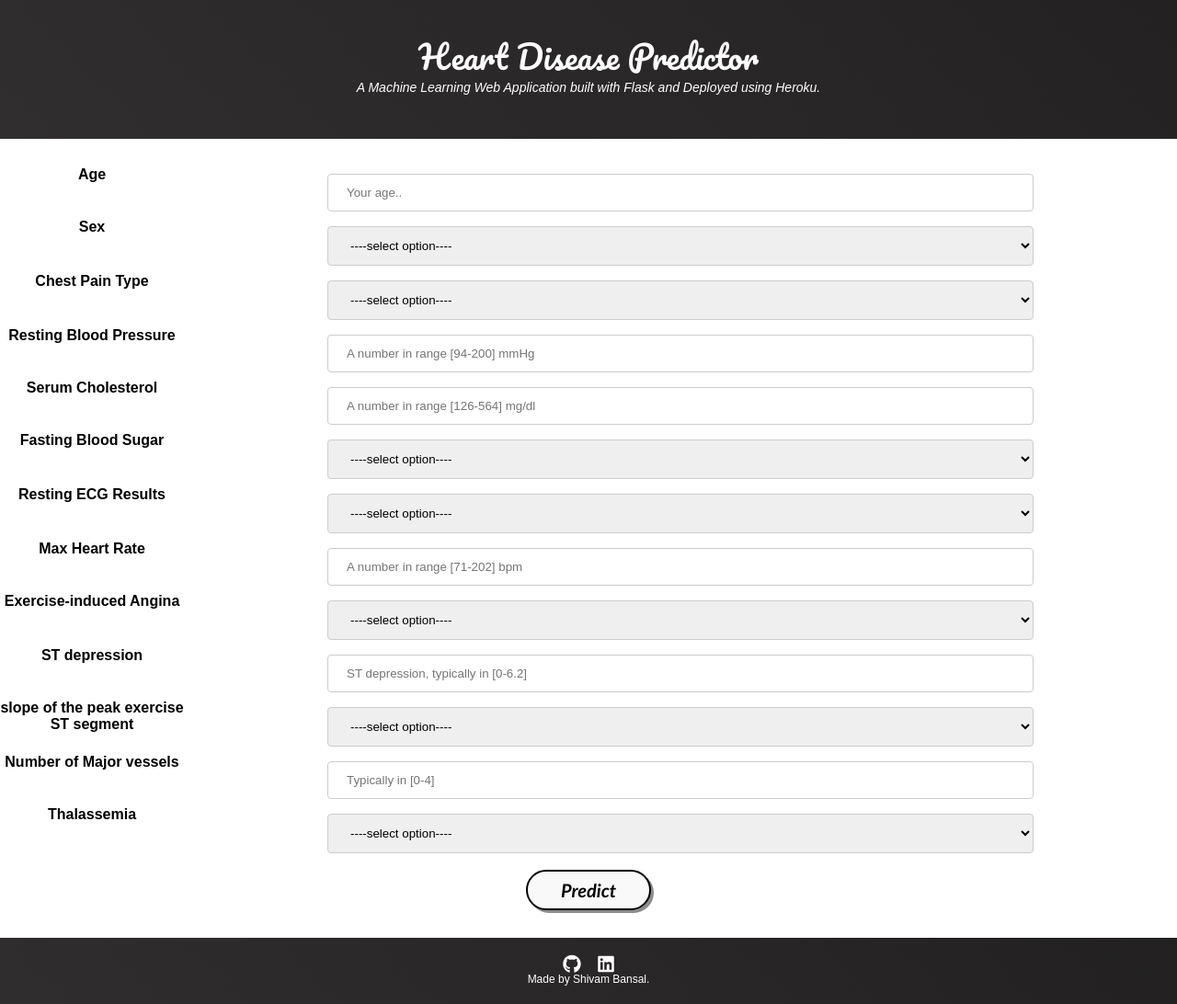
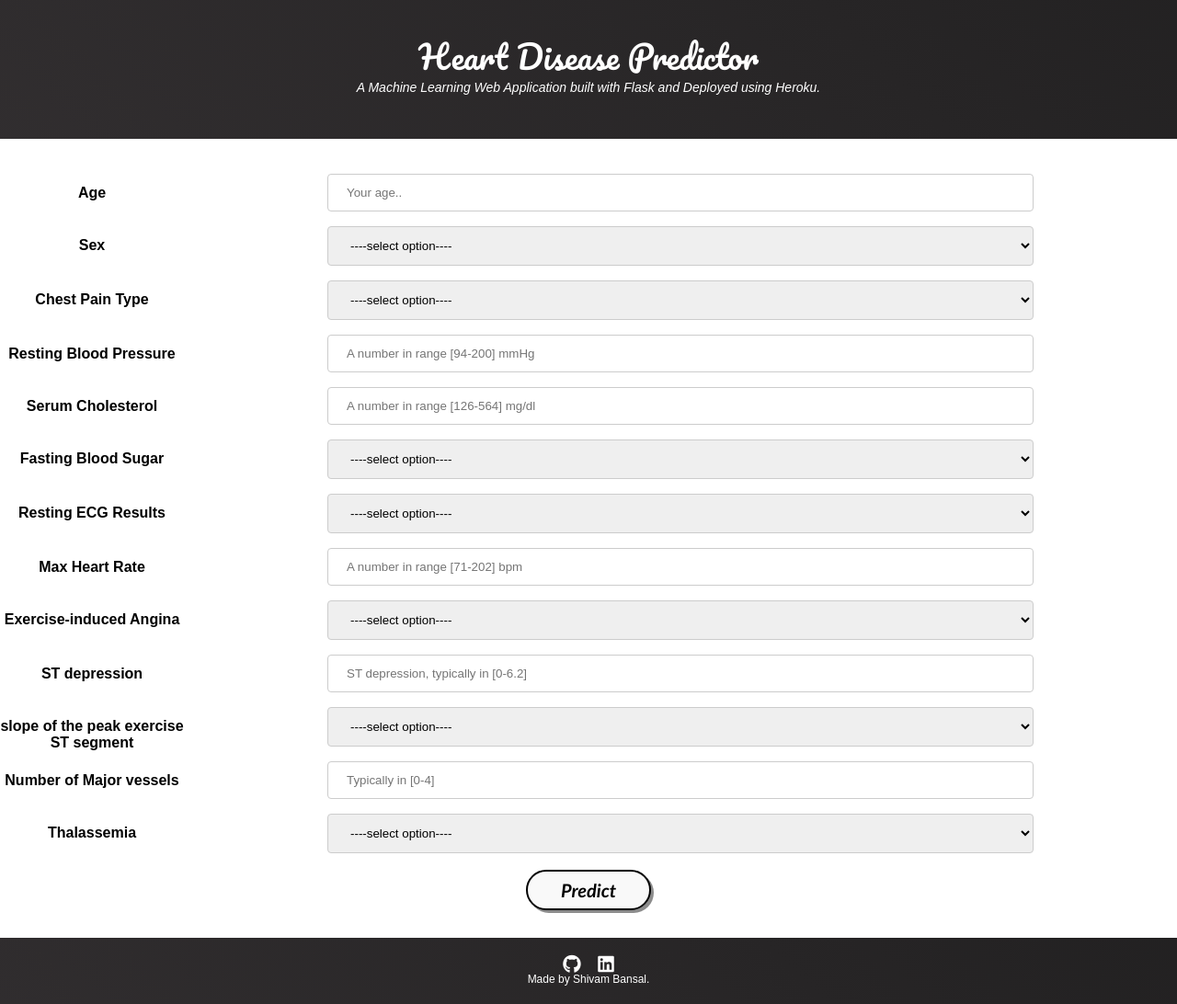
Before and after one commit to shivam-bansal1/Heart-Disease, a Flask app: page / in a window 1280 px wide. Shown: the whole page at 92% size. Run offline with Flask 2, Linux system fonts and the light colour scheme; parts of the project's set-up code (start-up, migrations or seed data) failed here and were passed over; some libraries are stand-ins or nearby versions.

Commit message:
Update style.css

```diff
--- a/static/style.css
+++ b/static/style.css
@@ -57,6 +57,12 @@ body{
     margin: 30px 0;
 	flex: 1 0 auto;
 
+
+
+}
+
+.ml-container label{
+    margin-top: 20px;
 }
 
 .form {
```
